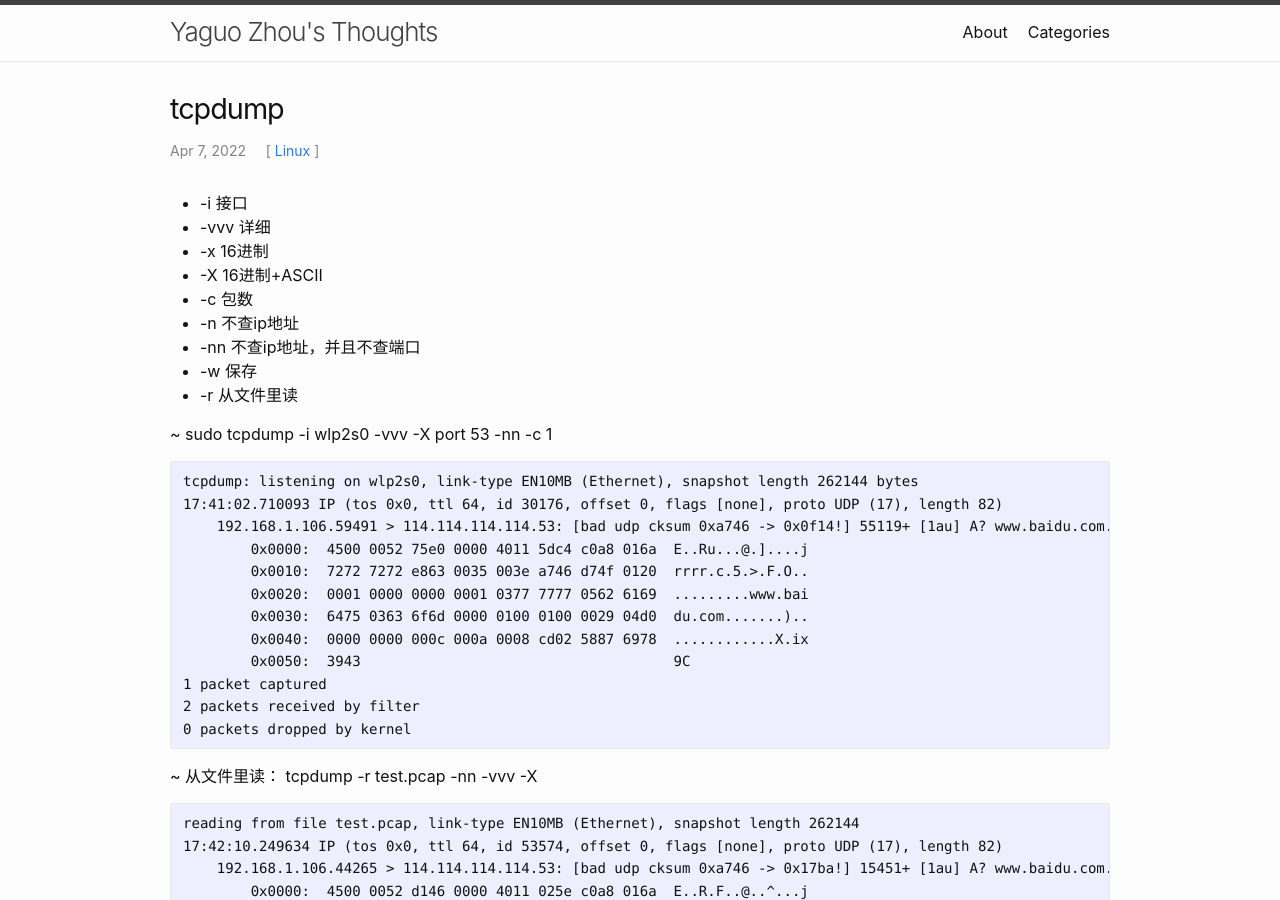
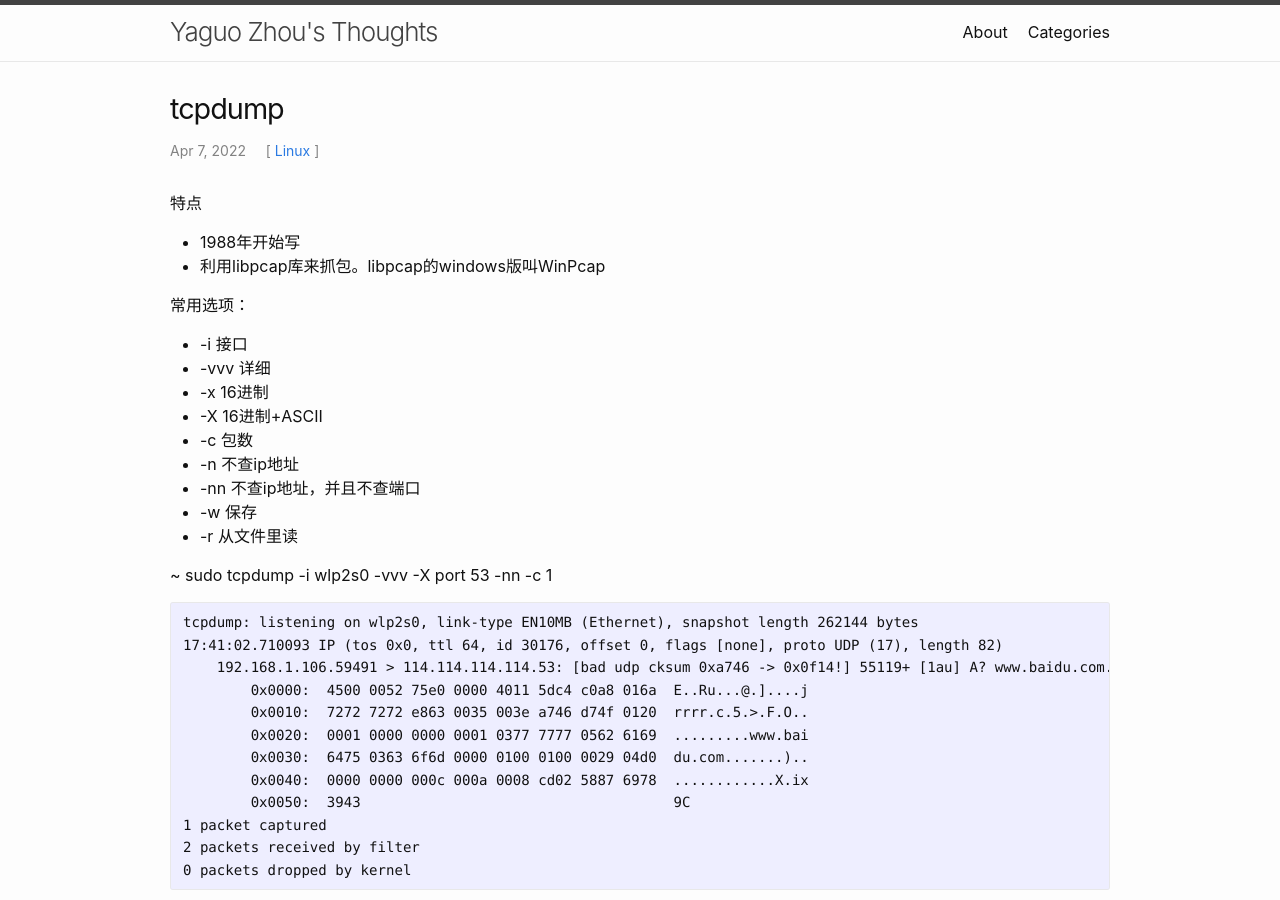
Before and after one commit to yaguozhou/yaguozhou.github.io, a Jekyll site: the page built from _posts/2022-04-06-tcpdump.md, in a window 1280 px wide and 900 px high. Built offline with Jekyll 4.4.1, drawn with Linux system fonts in a browser that asks for light colours.

Commit message:
modify tcpdump

```diff
--- a/_posts/2022-04-06-tcpdump.md
+++ b/_posts/2022-04-06-tcpdump.md
@@ -5,6 +5,11 @@ date:   2022-04-07
 categories: Linux
 ---
 
+特点
+  - 1988年开始写
+  - 利用libpcap库来抓包。libpcap的windows版叫WinPcap
+
+常用选项：
 
 - -i 接口
 - -vvv 详细
```
